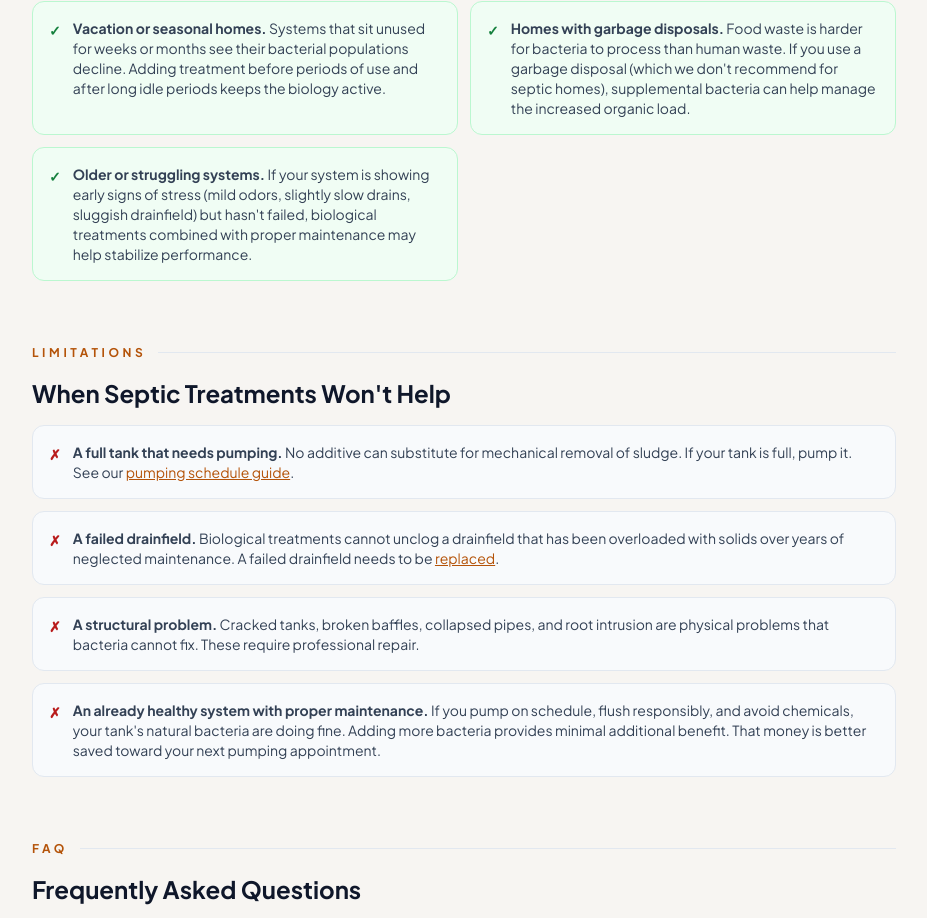
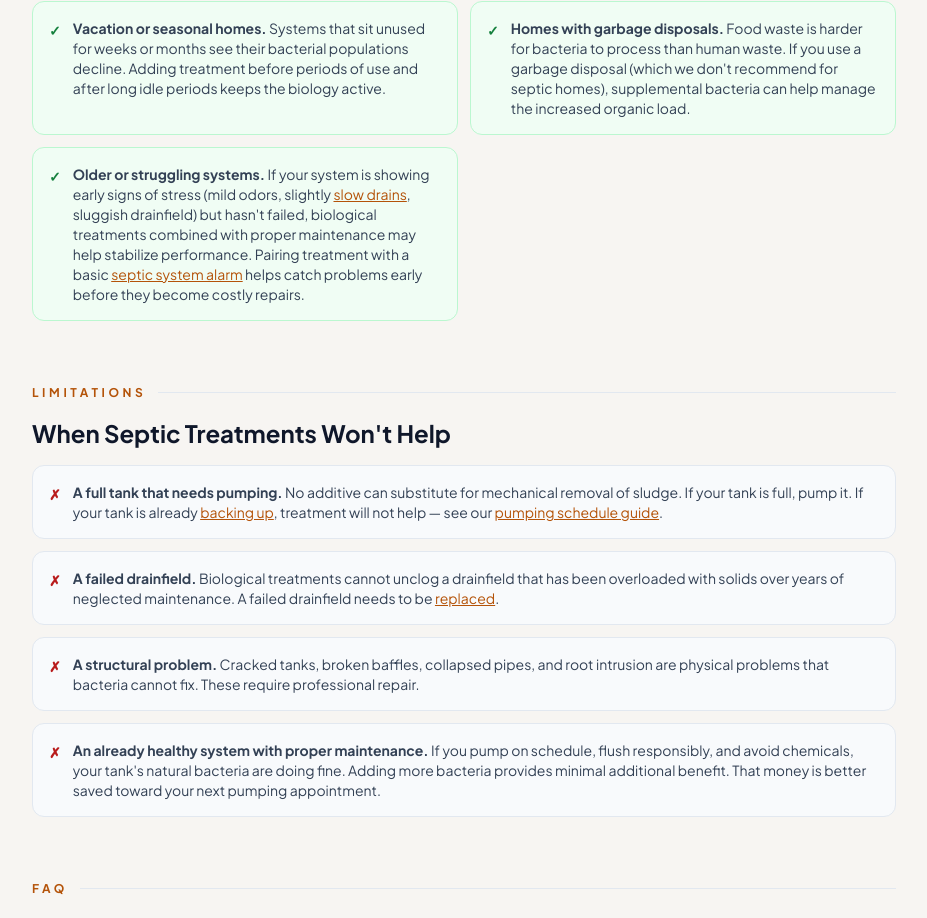
Before and after one commit to thebasementguide2026/theseptic.guide-, a Next.js app: page /reviews/best-septic-tank-treatments in a window 1280 px wide. Shown: the part 6501-7419 px from the top of the page, without its empty margins (176-1103 px from the left). Built offline with nearby package versions, Linux system fonts and the light colour scheme.

Commit message:
Add contextual links to tank-backing-up, slow-drains, and alarms on treatments page

```diff
--- a/app/reviews/best-septic-tank-treatments/page.tsx
+++ b/app/reviews/best-septic-tank-treatments/page.tsx
@@ -390,7 +390,7 @@ export default function BestSepticTankTreatments() {
             </div>
             <div className='flex items-start gap-3 p-4 bg-green-50 border border-green-200 rounded-lg'>
               <span className='text-green-700 font-bold text-sm mt-0.5'>&#10003;</span>
-              <p className='text-slate-700 text-sm'><strong>Older or struggling systems.</strong> If your system is showing early signs of stress (mild odors, slightly slow drains, sluggish drainfield) but hasn&apos;t failed, biological treatments combined with proper maintenance may help stabilize performance.</p>
+              <p className='text-slate-700 text-sm'><strong>Older or struggling systems.</strong> If your system is showing early signs of stress (mild odors, slightly <Link href='/problems/slow-drains' className='text-amber-700 underline hover:text-amber-800'>slow drains</Link>, sluggish drainfield) but hasn&apos;t failed, biological treatments combined with proper maintenance may help stabilize performance. Pairing treatment with a basic <Link href='/reviews/best-septic-system-alarms' className='text-amber-700 underline hover:text-amber-800'>septic system alarm</Link> helps catch problems early before they become costly repairs.</p>
             </div>
           </div>
         </div>
@@ -405,7 +405,7 @@ export default function BestSepticTankTreatments() {
           <div className='space-y-3'>
             <div className='flex items-start gap-3 p-4 bg-slate-50 border border-slate-200 rounded-lg'>
               <span className='text-red-700 font-bold text-sm mt-0.5'>&#10007;</span>
-              <p className='text-slate-700 text-sm'><strong>A full tank that needs pumping.</strong> No additive can substitute for mechanical removal of sludge. If your tank is full, pump it. See our <Link href='/articles/how-often-pump-septic-tank' className='text-amber-700 underline hover:text-amber-800'>pumping schedule guide</Link>.</p>
+              <p className='text-slate-700 text-sm'><strong>A full tank that needs pumping.</strong> No additive can substitute for mechanical removal of sludge. If your tank is full, pump it. If your tank is already <Link href='/problems/tank-backing-up' className='text-amber-700 underline hover:text-amber-800'>backing up</Link>, treatment will not help &mdash; see our <Link href='/articles/how-often-pump-septic-tank' className='text-amber-700 underline hover:text-amber-800'>pumping schedule guide</Link>.</p>
             </div>
             <div className='flex items-start gap-3 p-4 bg-slate-50 border border-slate-200 rounded-lg'>
               <span className='text-red-700 font-bold text-sm mt-0.5'>&#10007;</span>
```
